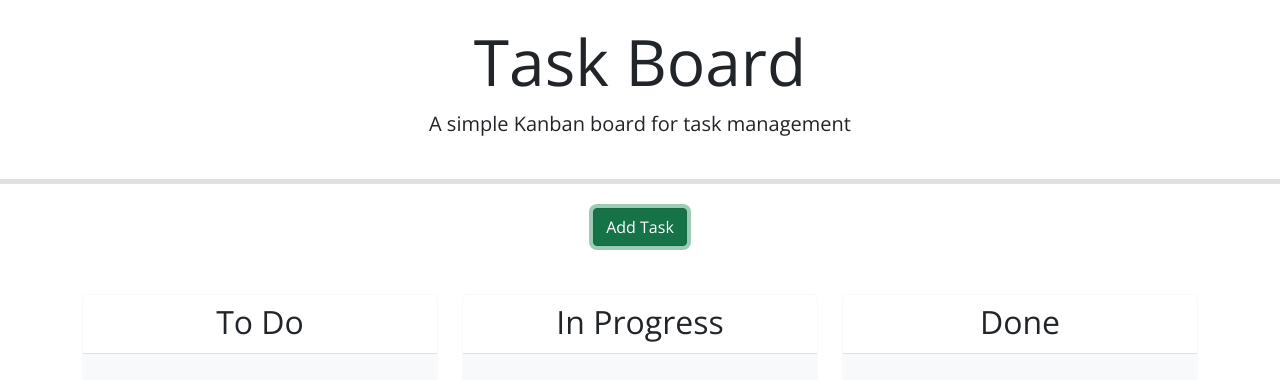
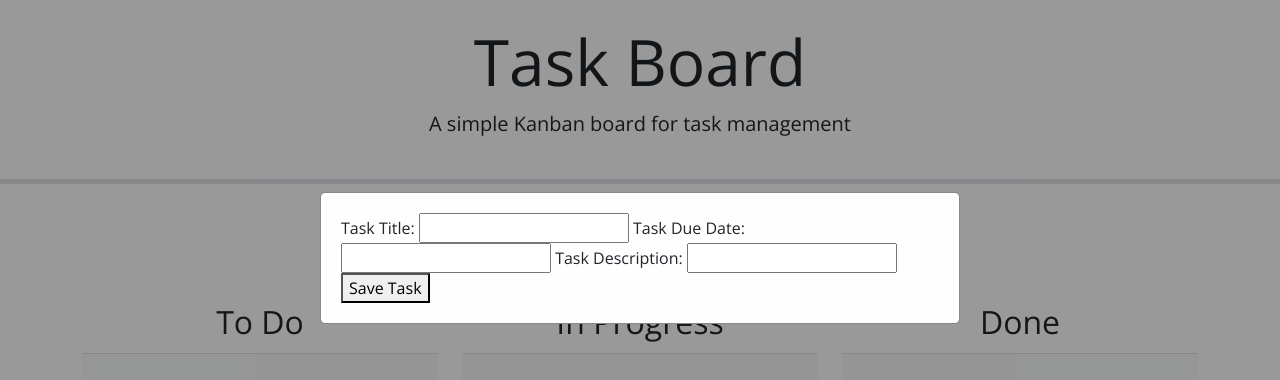
Before and after one commit to parros/resubmit_pr_homework_5_task_board, a plain HTML site: page index.html in a window 1280 px wide. Both pictures are taken after a click on the button "Add Task". Drawn offline with nearby package versions, Linux system fonts and the light colour scheme.

Commit message:
added form pop-up and task card function

```diff
--- a/assets/css/style.css
+++ b/assets/css/style.css
@@ -14,3 +14,23 @@ body {
 .task-card:hover {
   cursor: grab;
 }
+
+.modal {
+  display: none;
+  position: fixed;
+  z-index: 1;
+  left: 0;
+  top: 0;
+  width: 100%;
+  height: 100%;
+  overflow: auto;
+  background-color: rgba(0,0,0,0.4);
+}
+
+.modal-content {
+  background-color: #fefefe;
+  margin: 15% auto;
+  padding: 20px;
+  border: 1px solid #888;
+  width: 50%;
+}
--- a/assets/js/script.js
+++ b/assets/js/script.js
@@ -2,7 +2,7 @@
 let taskList = JSON.parse(localStorage.getItem("tasks"));
 let nextId = JSON.parse(localStorage.getItem("nextId"));
 
-// Todo: create a function to generate a unique task id
+// function that generates a unique task id
 function generateTaskId() {
 
     const timestamp = new Date().getTime()
@@ -13,8 +13,26 @@ function generateTaskId() {
 }
 
 // Todo: create a function to create a task card
-function createTaskCard(task) {
+function createTaskCard(generateTaskId, taskTitle, taskDescription) {
+    // Create a div element for the task card
+    const taskCard = document.createElement('div');
+    taskCard.classList.add('task-card');
 
+    // Create elements for task details
+    const titleElement = document.createElement('h3');
+    titleElement.textContent = taskTitle;
+
+    const descriptionElement = document.createElement('p');
+    descriptionElement.textContent = taskDescription;
+
+    // Add task details to the task card
+    taskCard.appendChild(titleElement);
+    taskCard.appendChild(descriptionElement);
+
+    // Set a unique ID for the task card
+    taskCard.id = taskId;
+
+    return taskCard;
 }
 
 // Todo: create a function to render the task list and make cards draggable
@@ -41,3 +59,22 @@ function handleDrop(event, ui) {
 $(document).ready(function () {
 
 });
+
+
+$(document).ready(function() {
+    // Open the modal when the button is clicked
+    $('#open-modal-btn').click(function() {
+        $('#task-modal').show();
+    });
+
+    // Save task when the form is submitted
+    $('#task-form').submit(function(event) {
+        event.preventDefault();
+        const taskName = $('#task-name').val();
+
+        // Add task creation logic here (e.g., save to a list, update UI, etc.)
+
+        // Close modal after saving
+        $('#task-modal').hide();
+    });
+});
--- a/index.html
+++ b/index.html
@@ -22,9 +22,22 @@
   </header>
   <div class="container">
     <div class="text-center mb-5">
-      <button class="btn btn-success" data-bs-toggle="modal" data-bs-target="#formModal">Add Task</button>
+      <button id="open-modal-btn" class="btn btn-success" data-bs-toggle="modal" data-bs-target="#formModal">Add Task</button>
     </div>
     <!-- Todo: Create a modal with a form to add tasks -->
+    <div id="task-modal" class="modal">
+      <div class="modal-content">
+          <form id="task-form">
+              <label for="task-name">Task Title:</label>
+              <input type="text" id="task-title" required>
+              <label for="task-name">Task Due Date:</label>
+              <input type="text" id="task-due-date" required>
+              <label for="task-name">Task Description:</label>
+              <input type="text" id="task-description" required>
+              <button type="submit">Save Task</button>
+          </form>
+      </div>
+  </div>
     <div class="row swim-lanes text-center justify-content-between">
       <div class="col-12 col-lg-4 d-flex">
         <div id="to-do" class="card border-light mb-3 lane flex-grow-1">
```
